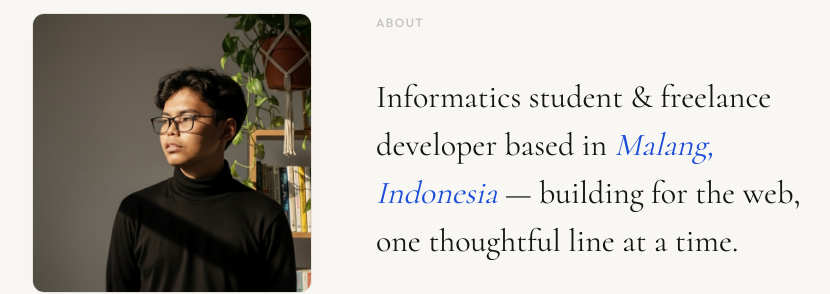
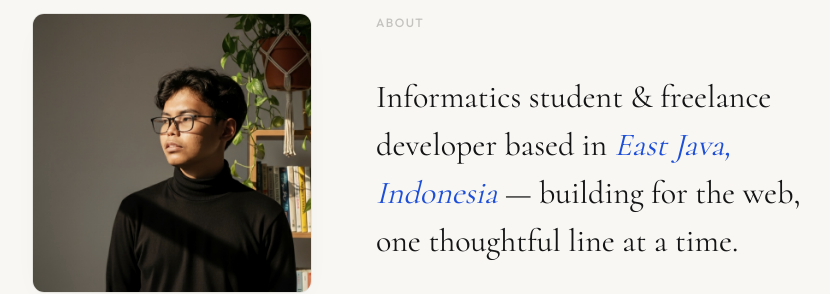
Before and after one commit to Atnan49/Portofolio, a Next.js app: page / in a window 1280 px wide. Shown: the part 900-1194 px from the top of the page, without its empty margins (218-1048 px from the left). Built offline with nearby package versions, Linux system fonts and the light colour scheme.

Commit message:
style: update location in about section to East Java

```diff
--- a/src/components/About.tsx
+++ b/src/components/About.tsx
@@ -22,7 +22,7 @@ export default function About() {
         <div className="about-content">
           <p className="section-label reveal">About</p>
           <p className="about-text reveal">
-            Informatics student &amp; freelance developer based in <em>Malang, Indonesia</em> —
+            Informatics student &amp; freelance developer based in <em>East Java, Indonesia</em> —
             building for the web, one thoughtful line at a time.
           </p>
           <p className="about-body reveal">
```
